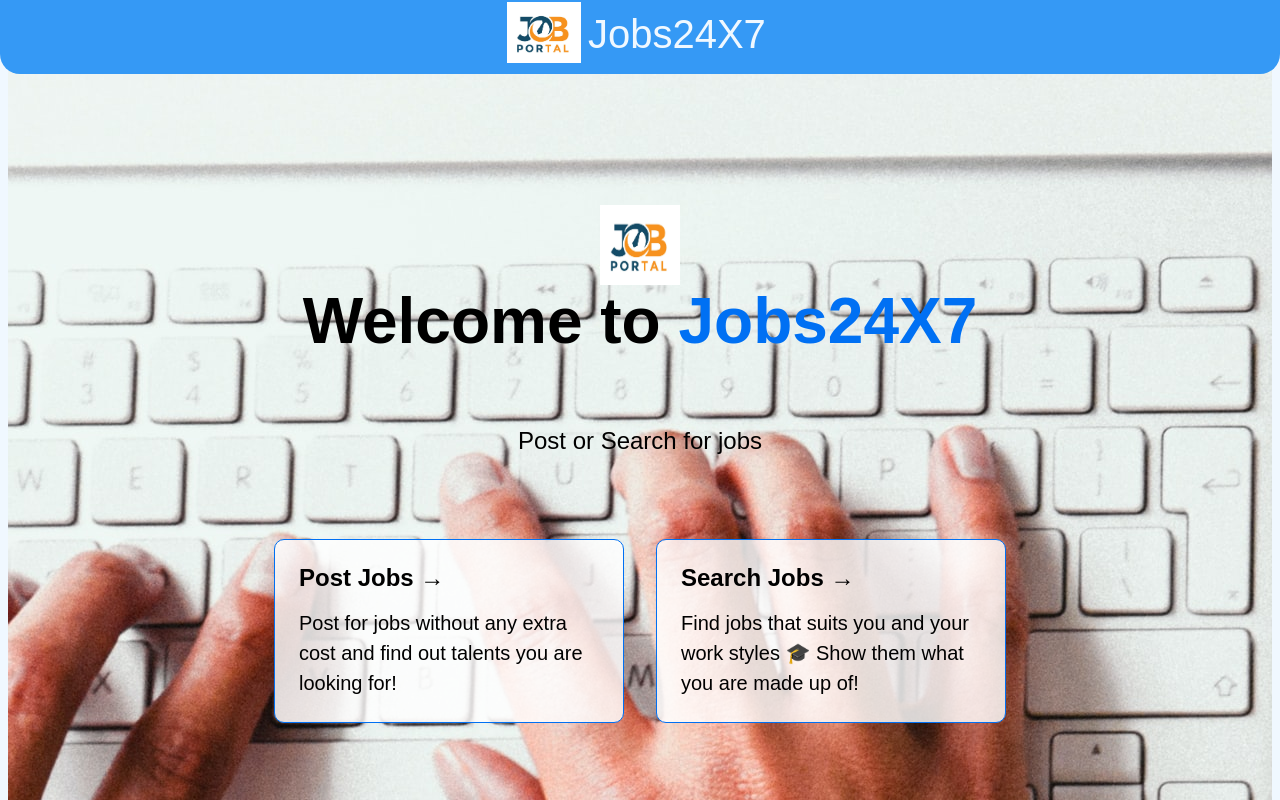
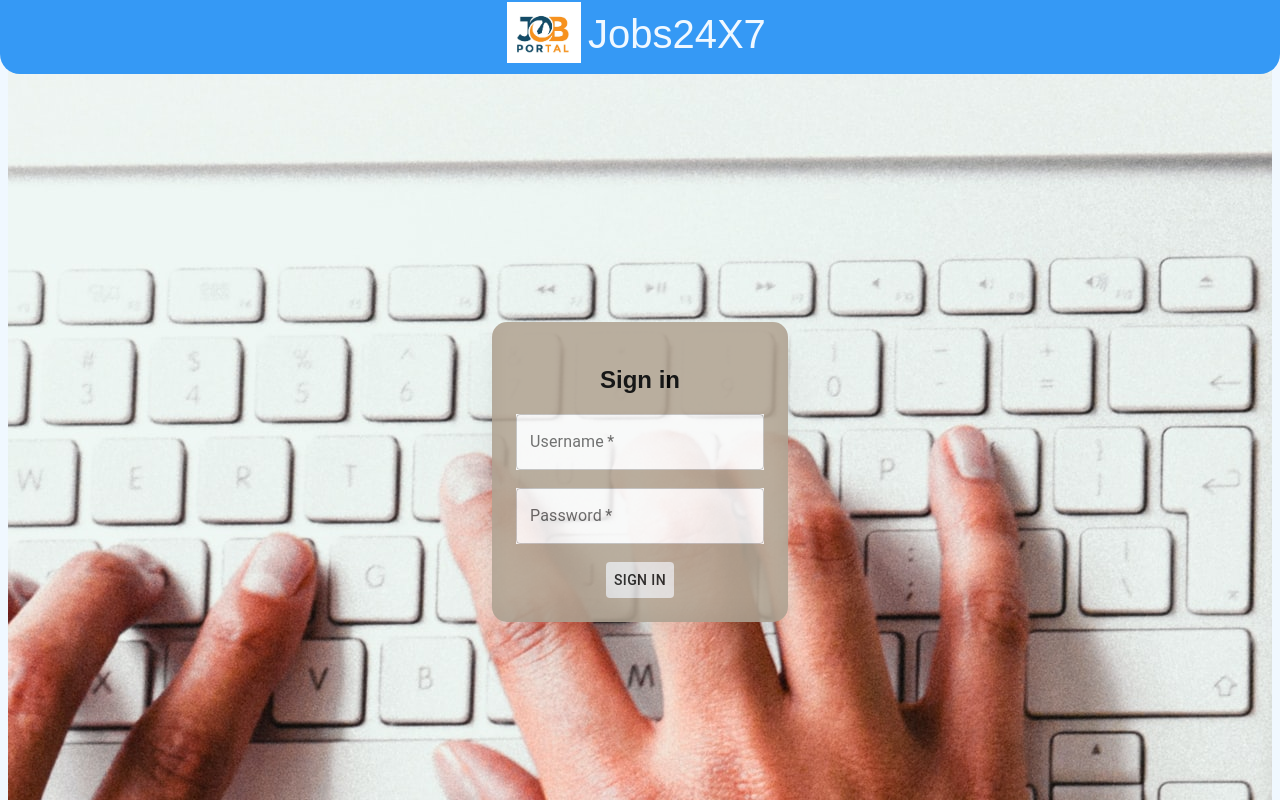
Before and after one commit to ironzoul/project, a Next.js app: page / in a window 1280 px wide. Shown: the top 800 px of the page. Built offline with nearby package versions, Linux system fonts and the light colour scheme.

Commit message:
Add files via upload

```diff
--- a/pages/_app.js
+++ b/pages/_app.js
@@ -1,6 +1,8 @@
 import Link from 'next/link'
 import '../styles/globals.css'
 import { motion } from 'framer-motion';
+import styles from '../styles/Home.module.css'
+import Image from 'next/image'
 
 const variants = {
   hidden: { opacity: 0, x: -200, y: 0 },
@@ -26,6 +28,23 @@ function MyApp({ Component, pageProps }) {
     className=""
 >
   <Component {...pageProps} /></motion.main>
+  <footer className={styles.footer}>
+        <a
+          href="https://github.com/ironzoul"
+          target="_blank"
+          rel="noopener noreferrer"
+        >
+          Made with ♥ by{' '}
+          <span className={styles.logo}>
+            <Image src="/GitHub.png" alt="Git" width={20} height={20} />
+
+          </span>
+          Ketan Pal
+        </a><br />
+        <a href = '/contact'>
+          contact
+        </a>
+      </footer>
   </>
   )
 }
--- a/pages/index.js
+++ b/pages/index.js
@@ -1,91 +1,59 @@
-import Head from 'next/head'
-import Image from 'next/image'
-import Link from 'next/link'
+import Head from "next/head";
+import { styled } from '@mui/material/styles';
 import styles from '../styles/Home.module.css'
-import { motion } from 'framer-motion';
+import TextField from "@mui/material/TextField";
+import { Input } from '@mui/material';
+import { useRouter } from 'next/router'
+import Link from 'next/link';
+import {grey} from '@mui/material/colors';
+import { Button
+} from '@mui/material'
 
 
 
-export default function Home() {
+  const ColorButton = styled(Button)(({ theme }) => ({
+    color: theme.palette.getContrastText(grey[300]),
+    backgroundColor: grey[300],
+    '&:hover': {
+      backgroundColor: grey[600],
+    },
+  }));
+
+
+
+const ColorInput = styled(TextField)(({ theme }) => ({
+    color: theme.palette.getContrastText(grey[50]),
+    backgroundColor: grey[50],
+    '&:hover': {
+      backgroundColor: grey[200],
+    },
+  }));
+
+const LoginPage = () => {
+    const router = useRouter()
+
   return (
     <>
-    <div>
       <Head>
-        <title>Job Portal</title>
-        <meta name="Online job site" content="created by Ketan Pal" />
-        <link rel="icon" href="/jplogo.jpg" />
+        <title>Sign in</title>
       </Head>
+      <main className={styles.main}>
+          <div className={styles.Logcard}>
+      <h2>Sign in</h2>
+      <form >
+          <div>
+          <ColorInput label="Username" required="true"/>
+        </div>
+        <br />
+        <div>
+            <ColorInput label="Password" required="true"/>
+        </div><br /><Link href="/Landing">
+        <ColorButton type="submit" href="/">Sign in</ColorButton></Link>
+      </form>
+      </div>
+      </main>
+    </>
+  );
+};
 
-      <main className={styles.main}>
-
-
-        <img src="/jplogo.jpg" alt="jobs24x7 logo" width= {80} height = {80}/ >
-        <motion.div initial="hidden" animate="visible" variants={{
-          hidden: {
-            scale: .8,
-            opacity: 0
-          },
-          visible: {
-            scale: 1,
-            opacity: 1,
-            transition: {
-              duration: 2,
-            }
-          },
-        }}>
-        <h1 className={styles.title}>
-          Welcome to <a href="/">Jobs24X7</a>
-        </h1>
-        </motion.div>
-        <p className={styles.description}>
-          Post or Search for jobs
-        </p>
-
-        <div className={styles.grid}>
-
-          <a href="/recruiter" className={styles.card}>
-          <motion.div  className="card" whileHover={{
-                scale: 1.1,
-                transition: {
-                  duration: .2
-                }
-              }}>
-            <h2>Post Jobs &rarr;</h2>
-            <p>Post for jobs without any extra cost and find out talents you are looking for!</p></motion.div>
-          </a>
-
-          <a href="/recruited" className={styles.card}>
-          <motion.div  className="card" whileHover={{
-                scale: 1.1,
-                transition: {
-                  duration: .2
-                }
-              }}>
-            <h2>Search Jobs &rarr;</h2>
-            <p>Find jobs that suits you and your work styles 🎓 Show them what you are made up of!</p></motion.div>
-          </a>
-
-        </div>
-      </main>
-
-      <footer className={styles.footer}>
-        <a
-          href="https://github.com/ironzoul"
-          target="_blank"
-          rel="noopener noreferrer"
-        >
-          Made with ♥ by{' '}
-          <span className={styles.logo}>
-            <Image src="/GitHub.png" alt="Git" width={20} height={20} />
-
-          </span>
-          Ketan Pal
-        </a><br />
-        <a href = '/contact'>
-          contact
-        </a>
-      </footer>
-    </div>
-    </>
-  )
-}
+export default LoginPage;
--- a/styles/Home.module.css
+++ b/styles/Home.module.css
@@ -208,6 +208,68 @@
   background: white;
 }
 
+.contact-row{
+  display: flex;
+  align-items: center;
+  flex-wrap: wrap;
+}
+.contact-left-col,.contact-right-col{
+  flex-basis: 50%;
+
+}
+.contact-right-col img{
+  width: 100%;
+}
+.contactform{
+  max-width: 350px;
+  margin: 30px 0;
+}
+.contactform input{
+  width: 100%;
+  padding: 12px 10px;
+  margin-bottom: 5px;
+  outline: none;
+  box-shadow: none;
+  box-sizing: border-box;
+  border: 2px solid #fab3c4;
+}
+.btn-box{
+  width: 100%;
+  display: flex;
+  justify-content: space-between;
+}
+.btn-box button{
+  flex-basis: 48%;
+  padding: 18px 0;
+  width: 100%;
+}
+.inputBox input[type="submit"]
+ {
+   width: 100px;
+   background: #00bcd4;
+   color:#fff;
+   border:none;
+   cursor: pointer;
+   padding: 10px;
+   font-size: 18px;
+
+ }
+ .Logcard {
+  margin: 1rem;
+  padding: 1.5rem;
+  text-align: center;
+  color: inherit;
+  background-color: #B4A796;
+  text-decoration: none;
+  border : none;
+  box-shadow: 0px 40px 80px 0px rgba(0, 0, 0, 0.05), inset 0px -10px 20px 0px rgba(0, 0, 0, 0.05), 0px 10px 20px 0px rgba(0, 0, 0, 0.05);
+  border-radius: 15px;
+  transition: color 0.15s ease, border-color 0.15s ease;
+  width: auto;
+  opacity: 0.9;
+  max-height: auto;
+ }
+
 @media (max-width: 600px) {
   .grid {
     width: 100%;
```
Also changed, not shown: pages/Landing.js (added, +76 -0 lines), pages/recruited.js (+2 -13 lines), pages/recruiter.js (+32 -22 lines).
